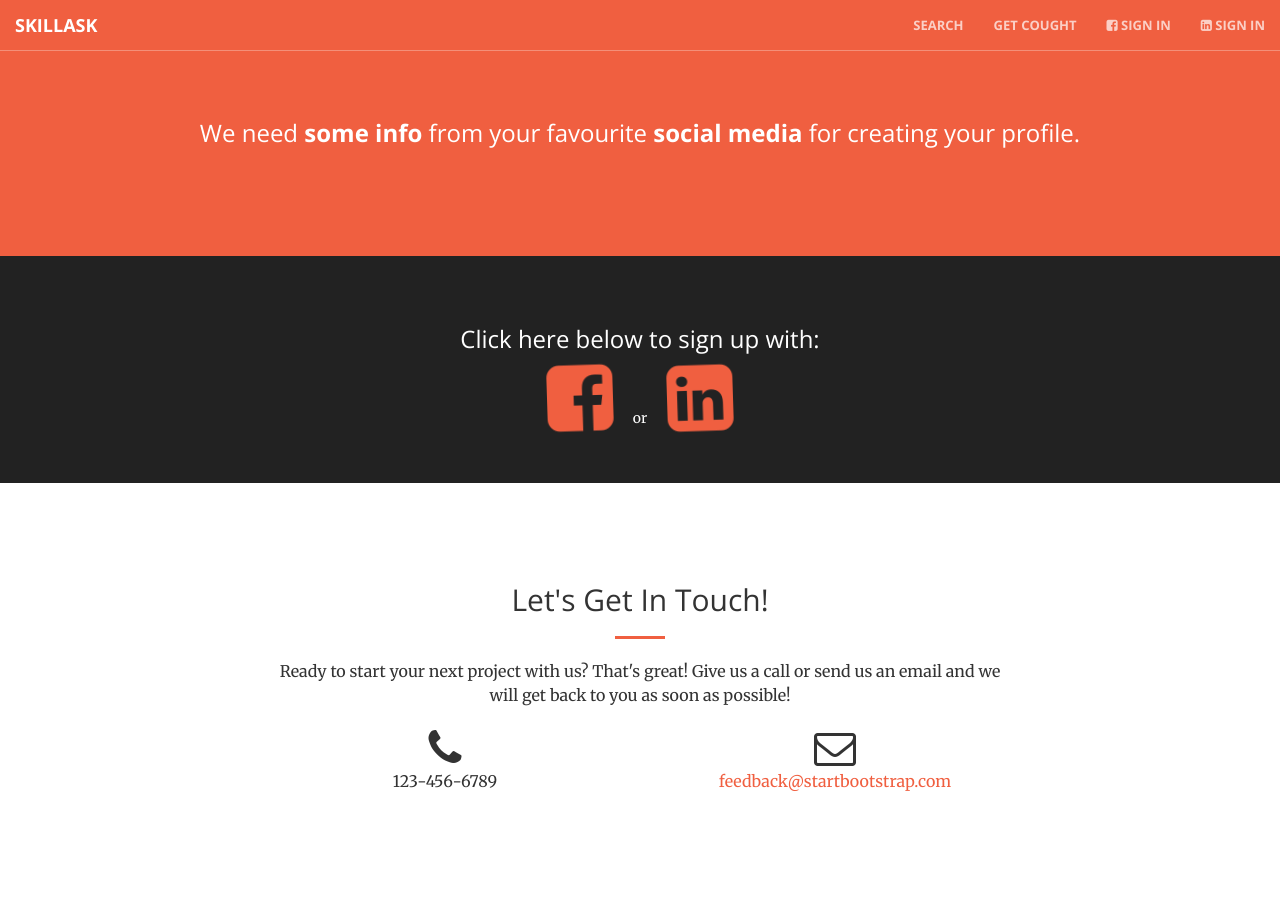
After one commit to swmerko/skillask, a Django app: template accounts/templates/accounts/login.html in a window 1280 px wide. The commit adds this page. Run offline with Django 3.2, Linux system fonts and the light colour scheme; the template is opened without the code that fills it, so the values that code supplies are empty; some libraries are stand-ins or nearby versions.

Commit message:
supporter

```diff
--- a/SKILLASK/settings.py
+++ b/SKILLASK/settings.py
@@ -168,6 +168,8 @@ AUTHENTICATION_BACKENDS = (
     'django.contrib.auth.backends.ModelBackend',
 )
 
+LOGIN_URL = 'login'
+
 SOCIAL_AUTH_FACEBOOK_KEY = '700201249992671'
 SOCIAL_AUTH_FACEBOOK_SECRET = 'e5d5d5cccf30d1b7c778431c85b1a5e3'
 SOCIAL_AUTH_FACEBOOK_SCOPE = [
--- /dev/null
+++ b/accounts/templates/accounts/login.html
@@ -0,0 +1,34 @@
+{% extends 'layout.html' %}
+{% load i18n %}
+{% load static %}
+
+{% block header %}
+{% endblock %}
+
+{% block main %}
+
+    <section class="bg-primary" id="about">
+        <div class="container text-center">
+
+            <h3>{% trans 'We need <strong>some info</strong> from your favourite <strong>social media</strong> for creating your profile.' %}</h3>
+
+        </div>
+    </section>
+
+{% endblock main %}
+
+{% block post_main %}
+    <aside class="bg-dark">
+        <div class="container text-center">
+            <h3>{% trans 'Click here below to sign up with:' %}</h3>
+            <div class="call-to-action">
+                <a class="page-scroll" href="{% url 'social:begin' 'facebook' %}">
+                    <i class="fa fa-5x fa-facebook-square wow tada infinite" data-wow-delay=".2s"></i>
+                </a>&nbsp;&nbsp;&nbsp;&nbsp;&nbsp;&nbsp;or&nbsp;&nbsp;&nbsp;&nbsp;&nbsp;&nbsp;
+                <a class="page-scroll" href="{% url 'social:begin' 'linkedin-oauth2' %}">
+                    <i class="fa fa-5x fa-linkedin-square wow tada infinite" data-wow-interval=".4s"></i>
+                </a>
+            </div>
+        </div>
+    </aside>
+{% endblock %}
--- a/accounts/urls.py
+++ b/accounts/urls.py
@@ -2,7 +2,7 @@ from django.conf.urls import include, url
 from rest_framework import routers
 
 from .rest import UserProfileViewSet, UserViewSet
-from .views import post_social_login, post_social_registration
+from .views import post_social_login, post_social_registration, login
 
 router = routers.DefaultRouter()
 router.register(r'users', UserViewSet, base_name='users')
@@ -13,5 +13,5 @@ urlpatterns = [
     url(r'^api/', include(router.urls)),
     url(r'^post-social-login/', post_social_login, name='post_social_login'),
     url(r'^post-social-registration/', post_social_registration, name='post_social_registration'),
-
+    url(r'^login$', login, name='login'),
 ]
--- a/home/templates/layout.html
+++ b/home/templates/layout.html
@@ -63,14 +63,14 @@
             <div class="collapse navbar-collapse" id="bs-example-navbar-collapse-1">
                 <ul class="nav navbar-nav navbar-right">
                     <li>
-                        <a class="page-scroll" href="">{% trans 'Search' %}</a>
+                        <a class="page-scroll" href="{% url 'home' %}">{% trans 'Search' %}</a>
                     </li>
                     <li>
-                        <a class="page-scroll" href="#services">{% trans 'Get Cought' %}</a>
+                        <a class="page-scroll" href="{% url 'add_skills' %}">{% trans 'Get Cought' %}</a>
                     </li>
                     {% if request.user.is_authenticated %}
                         <li>
-                            <a class="page-scroll" href="#portfolio">{% trans 'Hi' %} {{ request.user.first_name }}</a>
+                            <a class="page-scroll" href="{% url 'private_profile' %}">{% trans 'Hi' %} {{ request.user.first_name }}</a>
                         </li>
                     {% else %}
                         <li>
@@ -282,6 +282,7 @@
     </section>
 {% endblock main %}
 
+{% block post_main %}
 <aside class="bg-dark">
     <div class="container text-center">
         <div class="call-to-action">
@@ -290,6 +291,9 @@
         </div>
     </div>
 </aside>
+{% endblock %}
+
+
 {% block bottom %}
     <section id="contact">
         <div class="container">
--- a/profile/urls.py
+++ b/profile/urls.py
@@ -1,4 +1,5 @@
 from django.conf.urls import url
+from django.views.generic import RedirectView
 
 from .views import add_skills, add_skill, public_profile
 
@@ -6,4 +7,5 @@ urlpatterns = [
     url(r'^add-skills/$', add_skills, name='add_skills'),
     url(r'^add-skills/(?P<skill_id>\d+)$', add_skill, name='add_skill'),
     url(r'^public/(?P<user_id>\d+)$', public_profile, name='public_profile'),
+    url(r'^profile$', RedirectView.as_view(pattern_name='add_skills', permanent=False), name='private_profile'),
 ]
```
Also changed, not shown: accounts/views.py (+6 -1 lines).
